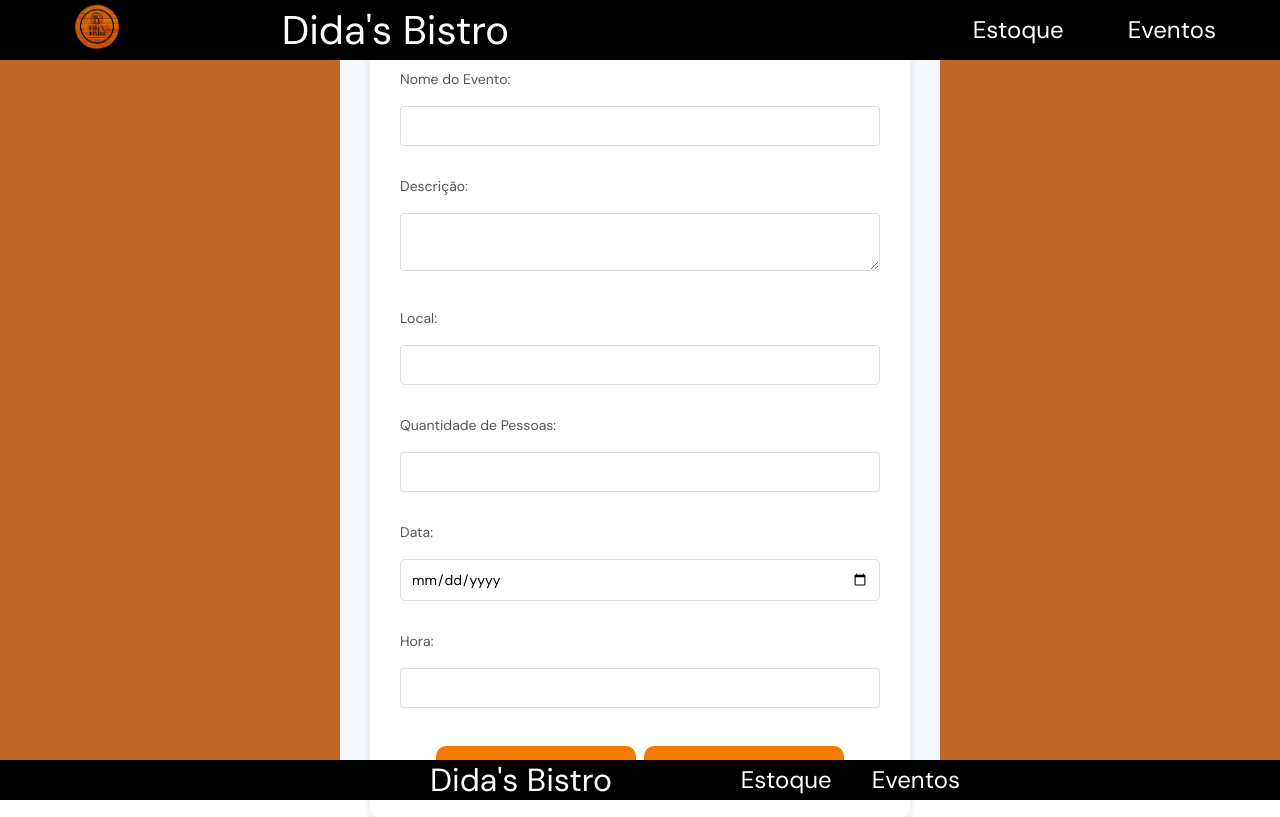
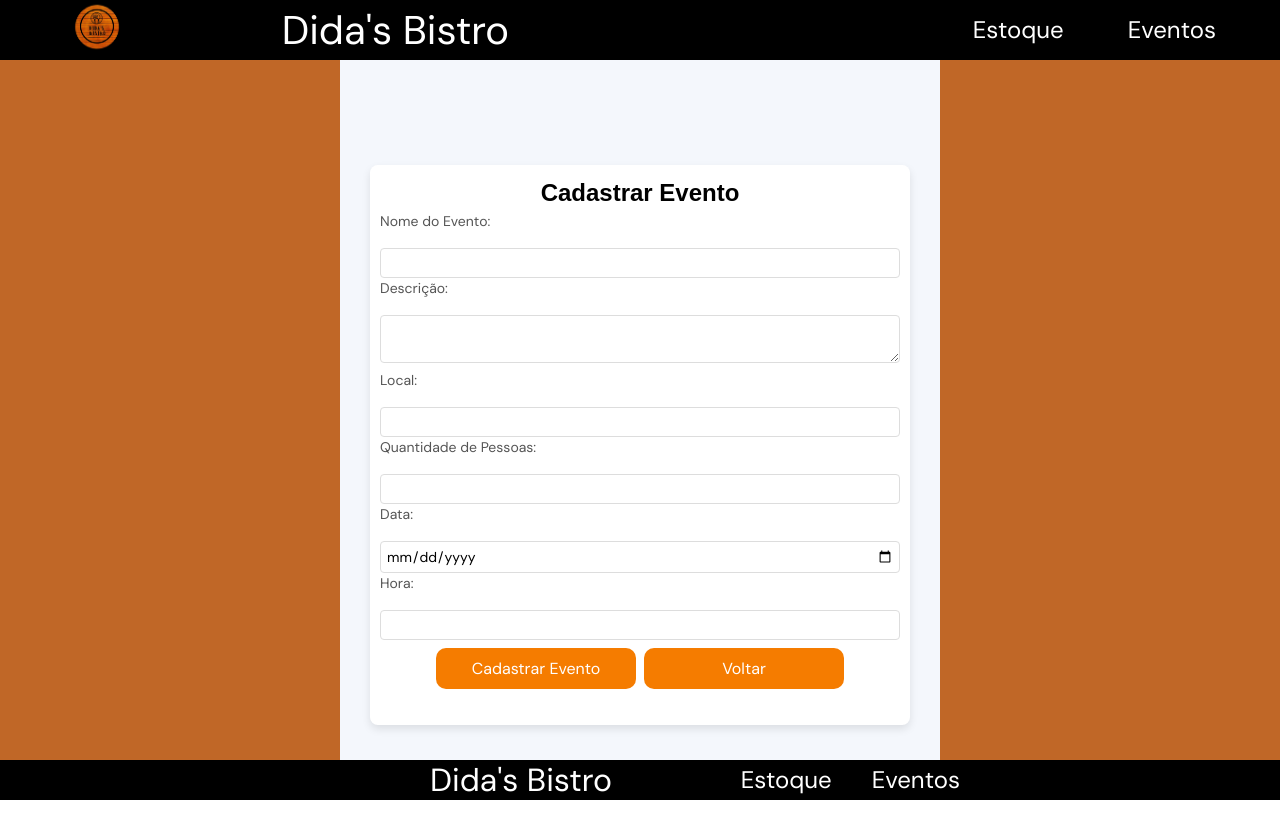
Before and after one commit to mdsreq-fga-unb/2024.2-T01-DidasBistro, a React (Vite) app in the folder frontend/: page /evento/criar in a window 1280 px wide. Built offline with nearby package versions, Linux system fonts and the light colour scheme.

Commit message:
style: ajuste css

```diff
--- a/frontend/src/pages/estoque/Estoque.css
+++ b/frontend/src/pages/estoque/Estoque.css
@@ -1,4 +1,3 @@
-
 .estoque-layout {
   display: flex;
   flex-direction: column;
@@ -182,7 +181,7 @@ footer {
 
 .product-info p {
   font-size: 14px;
-  color: #555;
+  color: #000;
 }
 
 /* Aumentando o tamanho dos campos do formulário */
--- a/frontend/src/pages/eventos/criar-evento/CriarEvento.css
+++ b/frontend/src/pages/eventos/criar-evento/CriarEvento.css
@@ -1,4 +1,4 @@
-/* Container geral */
+
 .form-container {
   display: flex;
   justify-content: center;
@@ -13,23 +13,24 @@
 
 /* Container do formulário */
 .form-content {
+  margin-top: 15%;
   background-color: #fff;
   border-radius: 8px;
   box-shadow: 0 4px 8px rgba(0, 0, 0, 0.1);
-  padding: 30px;
+  padding: 10px;
   width: 600px;
   max-width: 90%;
   text-align: center;
   transform: translateY(10px);
   opacity: 0;
-  animation: slideUp 0.5s ease-out forwards; /
+  animation: slideUp 0.5s ease-out forwards;
 }
 
 /* Animação de entrada suave */
 @keyframes slideUp {
   to {
-      transform: translateY(0);
-      opacity: 1;
+    transform: translateY(0);
+    opacity: 1;
   }
 }
 
@@ -37,13 +38,12 @@
 h2 {
   font-family: 'Arial', sans-serif;
   font-size: 24px;
-  margin-bottom: 20px;
   transition: color 0.3s ease;
 }
 
 /* Campos do formulário */
 .form-field {
-  margin-bottom: 20px;
+  margin-bottom: -1%;
   text-align: left;
   transition: all 0.3s ease;
 }
@@ -59,11 +59,11 @@ label {
 /* Campos de entrada e área de texto */
 .input-control, .text-area {
   width: 100%;
-  padding: 10px;
+  padding: 5px;
   font-size: 14px;
   border: 1px solid #ddd;
   border-radius: 4px;
-  margin-bottom: 10px;
+  margin-bottom: 1%;
   transition: border 0.3s ease, box-shadow 0.3s ease;
 }
 
@@ -88,8 +88,8 @@ label {
   cursor: pointer;
   font-size: 16px;
   transition: transform 0.3s ease, background-color 0.3s ease;
+  margin-bottom: 5%;
 }
-
 
 .btn:hover {
   transform: scale(1.05);
@@ -108,7 +108,6 @@ label {
   transition: transform 0.3s ease, background-color 0.3s ease;
 }
 
-
 .voltar-btn:hover {
   transform: scale(1.05);
   background-color: #e65c00;
--- a/frontend/src/pages/eventos/criar-evento/CriarEvento.jsx
+++ b/frontend/src/pages/eventos/criar-evento/CriarEvento.jsx
@@ -34,7 +34,7 @@ const CriarEvento = () => {
   };
 
   return (
-    <div className="container" style={{ color: 'black' }}>
+    <div className="container">
       <Header />
       <div className="form-container">
         <form onSubmit={criar_evento} className="form-container">
```
Also changed, not shown: frontend/src/pages/estoque/Estoque.jsx (+15 -2 lines).
